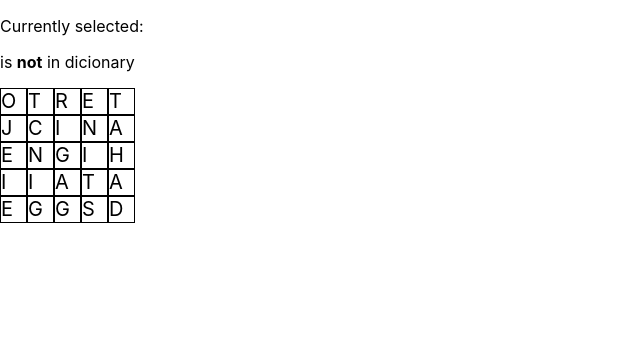
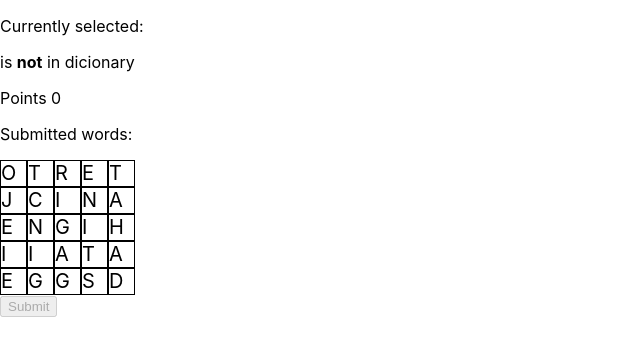
Before and after one commit to nikakhov/game, a React (Create React App) app: page / in a window 1280 px wide. Shown: the top 356 px of the page, without its empty margins (0-640 px from the left). Built offline with nearby package versions, Linux system fonts and the light colour scheme.

Commit message:
Add points and word table

```diff
--- a/src/Boggle.tsx
+++ b/src/Boggle.tsx
@@ -2,10 +2,13 @@ import { useEffect, useState } from "react";
 import { LetterDistribution } from "./LetterDistribution";
 import { Square } from "./Square";
 import { Dictionary } from "./Dictionary";
+import { Points } from "./Points";
 
 export const Boggle: React.FC = () => {
     const [boardState, setBoardState] = useState<string[][]>()
     const [selected, setSelected] = useState<number[][]>([]);
+    const [points, setPoints]=useState<number>(0);
+    const [submittedWords, setSubmittedWords]=useState<string[]>([]);
     useEffect(() => {
         const board = [];
         const size = 5;
@@ -33,10 +36,16 @@ export const Boggle: React.FC = () => {
         })
     }
 
-    const currentlySelected=selected.map(index2D => boardState && boardState[index2D[0]][index2D[1]]).join('');
+    const currentlySelectedWord=selected.map(index2D => boardState && boardState[index2D[0]][index2D[1]]).join('');
+    /*Could be improved with binary search tree because the list is sorted*/
+    const isInDictionary=Dictionary.indexOf(currentlySelectedWord)!==-1;
+    const alreadySubmitted=submittedWords.indexOf(currentlySelectedWord)!==-1;
     return <>
-        <p>Currently selected: {currentlySelected}</p>
-        <p>is {/*Could be improved with binary search tree because the list is sorted*/ Dictionary.indexOf(currentlySelected)===-1&& <b>not</b>} in dicionary</p>
+        <p>Currently selected: {currentlySelectedWord}</p>
+        <p>is {!isInDictionary && <b>not</b>} in dicionary</p>
+        <p>{alreadySubmitted && <b>has already been submitted</b>}</p>
+        <p>Points {points}</p>
+        <p>Submitted words:<br/> {submittedWords.map(word=><>{word}<br/></>)}</p>
         {
             boardState && boardState.map((row, i) => {
                 return <div>{row.map((letter, j) => {
@@ -56,5 +65,12 @@ export const Boggle: React.FC = () => {
             }
             )
         }
+        <button disabled={!isInDictionary || alreadySubmitted} onClick={()=>{
+            const length=currentlySelectedWord.length>8? '8' : currentlySelectedWord.length;
+            console.log("length", length);
+            setPoints(points+Points[length]);
+            setSubmittedWords([...submittedWords, currentlySelectedWord]);
+            setSelected([]);
+        }}> Submit </button>
     </>;
 }
--- /dev/null
+++ b/src/Points.tsx
@@ -0,0 +1,10 @@
+export const Points: {[s: string]: number}={
+    '1':0,
+    '2':0,
+    '3': 1,
+    '4': 1,
+    '5': 2,
+    '6': 3,
+    '7': 5,
+    '8': 11
+};
```
